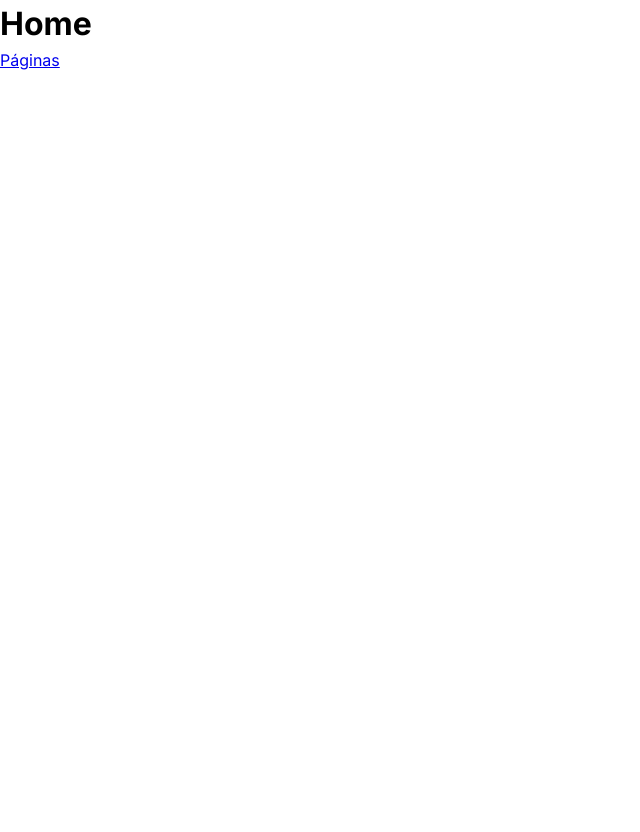
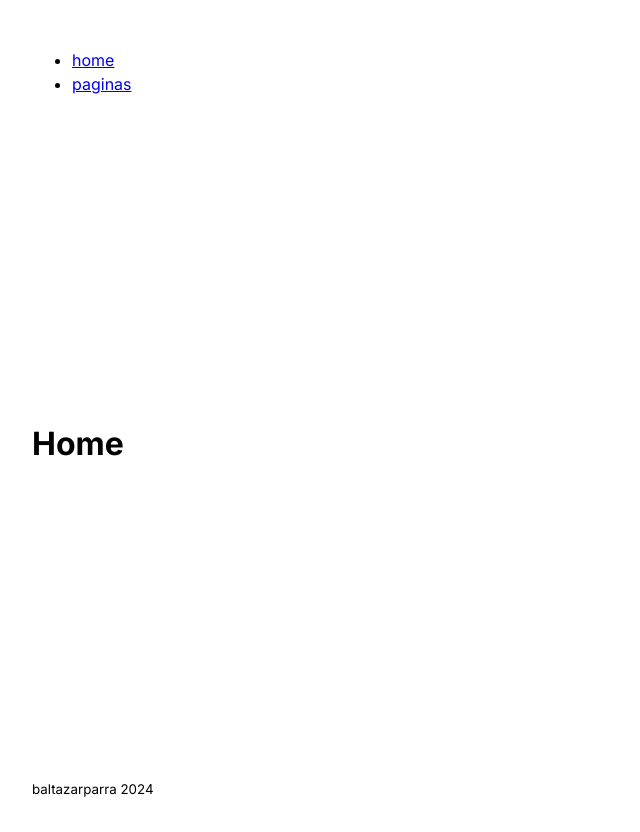
Before and after one commit to baltazarparra/next-news, a Next.js app: page / in a window 1280 px wide. Shown: the whole page, without its empty margins (0-640 px from the left). Before the commit the page ends 800 px from the top, so only its background shows below. Built offline with nearby package versions, Linux system fonts and the light colour scheme.

Commit message:
feat: Usando novo arquivo de layout da app folder

```diff
--- a/src/app/globals.css
+++ b/src/app/globals.css
@@ -35,6 +35,11 @@ body {
   min-height: 100vh;
   text-rendering: optimizeSpeed;
   line-height: 1.5;
+  display: flex;
+  flex-direction: column;
+  justify-content: space-between;
+  padding: 1em;
+  margin: 1em;
 }
 
 /* A elements that don't have a class get default styles */
@@ -60,7 +65,7 @@ select {
 /* Remove all animations, transitions and smooth scroll for people that prefer not to see them */
 @media (prefers-reduced-motion: reduce) {
   html:focus-within {
-   scroll-behavior: auto;
+    scroll-behavior: auto;
   }
 
   *,
--- a/src/app/layout.tsx
+++ b/src/app/layout.tsx
@@ -2,6 +2,7 @@ import './globals.css'
 
 import type { Metadata } from 'next'
 import { Inter } from 'next/font/google'
+import Link from 'next/link'
 
 const inter = Inter({ subsets: ['latin'] })
 
@@ -17,7 +18,24 @@ export default function RootLayout({
 }) {
   return (
     <html lang="pt-br">
-      <body className={inter.className}>{children}</body>
+      <body className={inter.className}>
+        <header>
+          <nav>
+            <ul>
+              <li>
+                <Link href="/">home</Link>
+              </li>
+              <li>
+                <Link href="/paginas">paginas</Link>
+              </li>
+            </ul>
+          </nav>
+        </header>
+        {children}
+        <footer>
+          <small>baltazarparra 2024</small>
+        </footer>
+      </body>
     </html>
   )
 }
--- a/src/app/page.tsx
+++ b/src/app/page.tsx
@@ -1,10 +1,7 @@
-import Link from 'next/link'
-
 export default function Home() {
   return (
     <main>
       <h1>Home</h1>
-      <Link href="/paginas">Páginas</Link>
     </main>
   )
 }
--- a/src/app/paginas/page.tsx
+++ b/src/app/paginas/page.tsx
@@ -17,7 +17,6 @@ export default function paginas() {
         <br />
         <br />
       </p>
-      <Link href="/">Home</Link>
     </>
   )
 }
```
